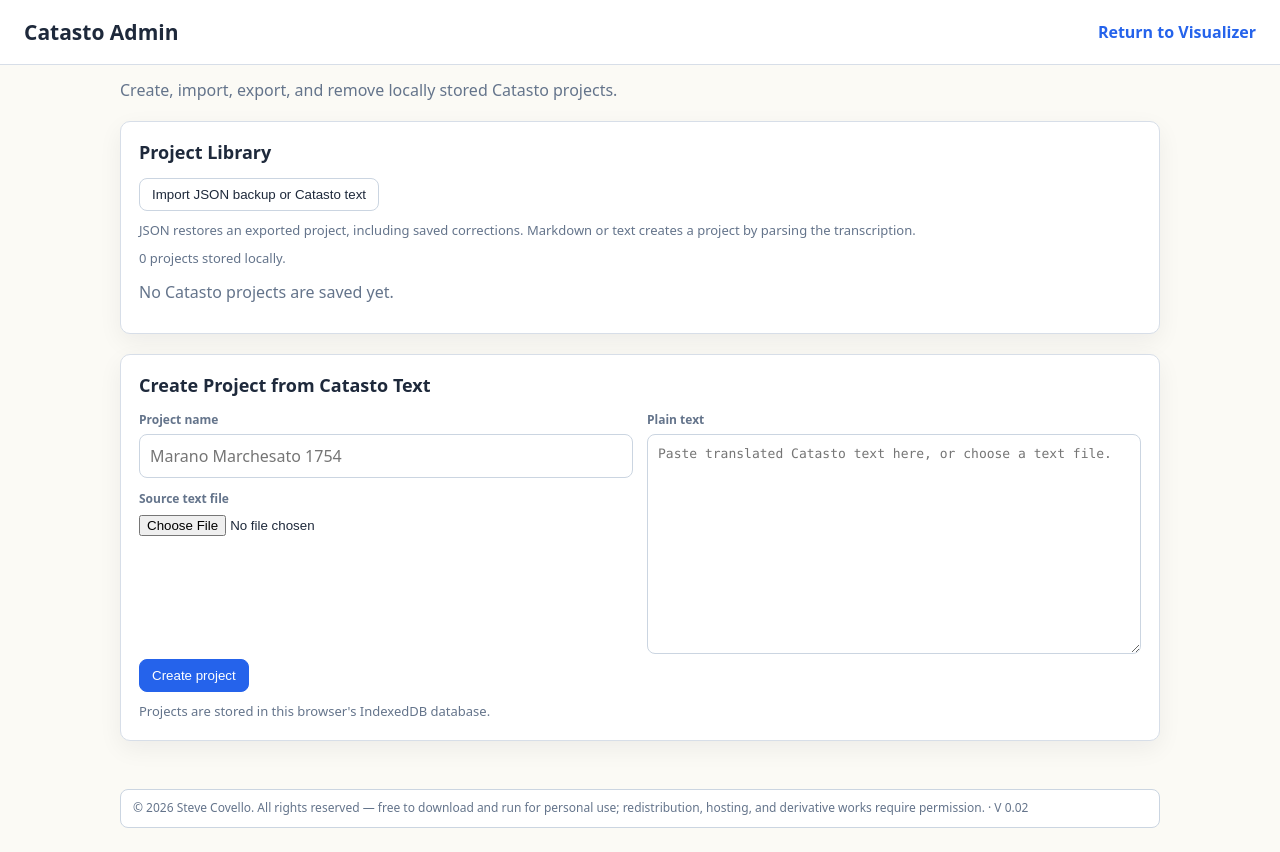
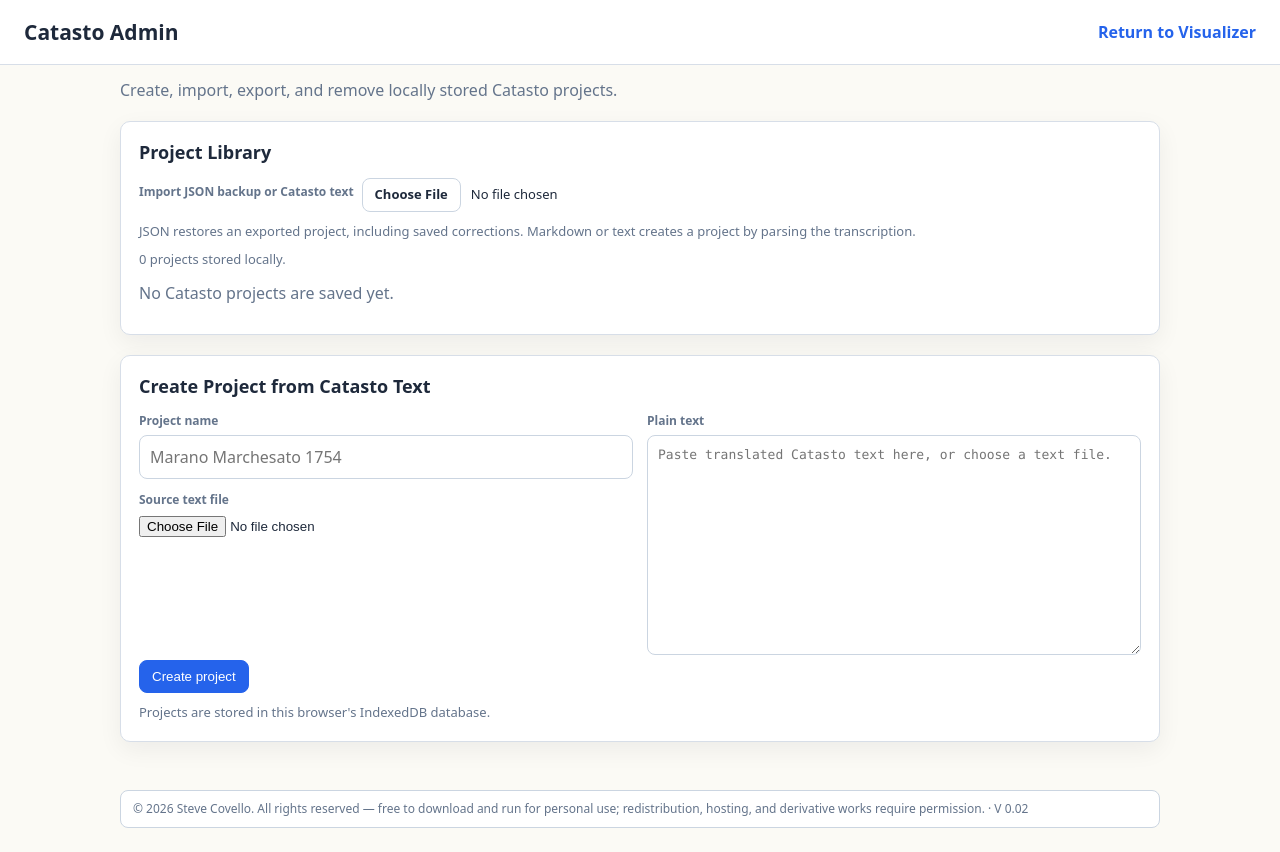
Before and after one commit to weevie833/Catasto-Visualizer, a plain HTML site: page admin.html in a window 1280 px wide. Drawn offline with Linux system fonts and the light colour scheme.

Commit message:
Use native file picker for project import

```diff
--- a/admin.html
+++ b/admin.html
@@ -31,6 +31,8 @@
     .project h3 { margin:0 0 4px; font-size:15px; }
     .meta { color:var(--muted); font-size:12px; }
     .empty { color:var(--muted); padding:12px 0; }
+    .import-file { max-width:100%; font:inherit; font-size:13px; }
+    .import-file::file-selector-button { border:1px solid var(--line); border-radius:8px; background:#fff; color:var(--ink); padding:8px 12px; font:750 13px/1.2 ui-sans-serif,system-ui,sans-serif; cursor:pointer; margin-right:10px; }
     .license-footer { width:min(1040px,calc(100% - 32px)); margin:0 auto 24px; border:1px solid var(--line); border-radius:8px; background:#fff; color:var(--muted); font-size:12px; line-height:1.4; padding:10px 12px; }
     @media (max-width:720px) { .grid { grid-template-columns:1fr; } .project { grid-template-columns:1fr; } header { align-items:flex-start; } }
   </style>
@@ -46,10 +48,10 @@
     <section class="panel">
       <h2>Project Library</h2>
       <div class="actions">
-        <button id="importButton" class="secondary" type="button">Import JSON backup or Catasto text</button>
-        <input id="importFile" type="file" accept=".json,.catasto,.txt,.md,application/json,text/plain,text/markdown" hidden>
+        <label for="importFile">Import JSON backup or Catasto text</label>
+        <input id="importFile" class="import-file" type="file" accept=".json,.catasto,.txt,.md,application/json,text/plain,text/markdown" aria-describedby="importHelp">
       </div>
-      <p class="intro">JSON restores an exported project, including saved corrections. Markdown or text creates a project by parsing the transcription.</p>
+      <p class="intro" id="importHelp">JSON restores an exported project, including saved corrections. Markdown or text creates a project by parsing the transcription.</p>
       <p class="status" id="libraryStatus"></p>
       <div class="project-list" id="projectList"></div>
     </section>
--- a/admin.js
+++ b/admin.js
@@ -102,7 +102,6 @@
     }
   });
 
-  document.querySelector("#importButton").addEventListener("click", () => importFile.click());
   importFile.addEventListener("change", async event => {
     const file = event.target.files?.[0];
     if (!file) return;
```
